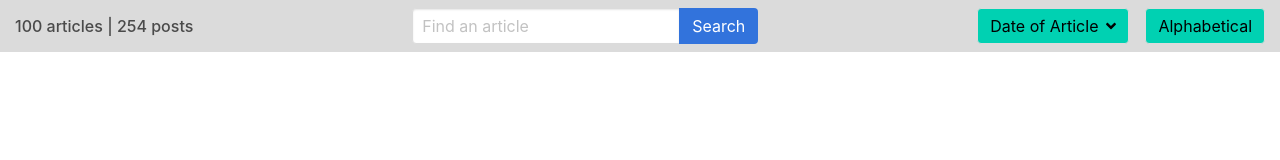
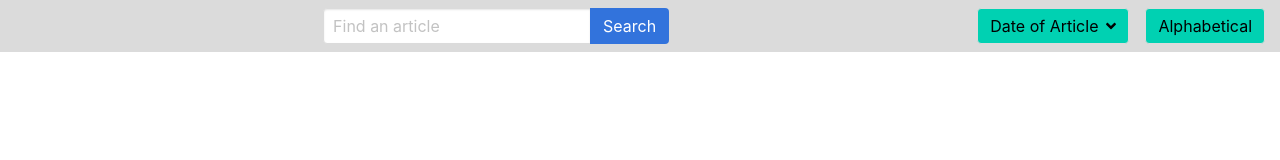
Before and after one commit to Magic-Mayo/News-ScrAPer, a website: page public/index.html in a window 1280 px wide. Drawn offline with nearby package versions, Linux system fonts and the light colour scheme; no server answers.

Commit message:
removed text from article post count class

```diff
--- a/public/index.html
+++ b/public/index.html
@@ -13,7 +13,7 @@
     <nav class="level navbar has-background-grey-lighter">
         <div class="level-left">
             <div class="level-item">
-                <p class=".article-post-count has-text-weight-medium">100 articles | 254 posts</p>
+                <p class="article-post-count has-text-weight-medium"></p>
             </div>
         </div>
         <div class="level-item">
```
